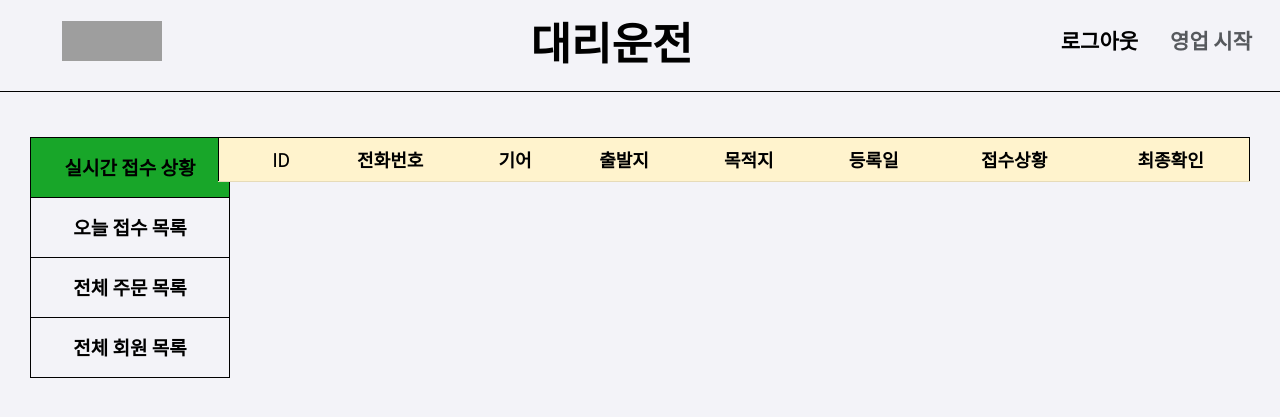
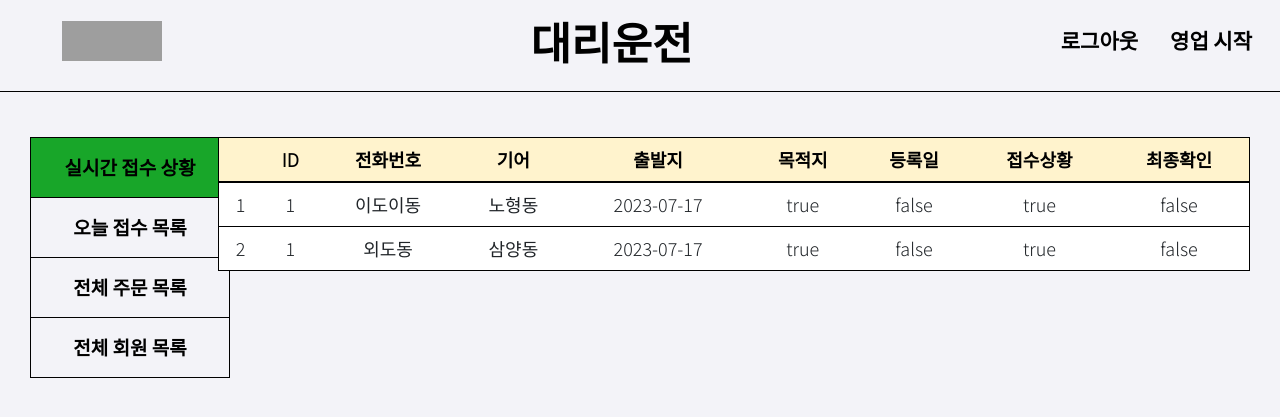
Before and after one commit to ryu-hyus/call_driver_project, a Django app: page /center/realtimeorder/ in a window 1280 px wide. Shown: the top 417 px of the page. Run offline with Django 4.2, Linux system fonts and the light colour scheme; data comes from the database, SQL or seed files in the repository; lists and menus that the app fills with data are empty; grey boxes are pictures that could not be loaded.

Commit message:
order data 데려오기는 성공

```diff
--- a/calldriverapp/templates/center/layout/base.html
+++ b/calldriverapp/templates/center/layout/base.html
@@ -100,7 +100,9 @@
         document.getElementById('tr_customerlist').classList.add('selected')
       }
     }
+
   </script>
+
 
 </head>
 
@@ -115,10 +117,10 @@
         <a class="headermidtext" href="#">대리운전</a>
         <ul class="nav justify-content-end">
           <li class="nav-item">
-            <a class="nav-link" href="#">로그아웃</a>
+            <a class="nav-link" href="#" id="login">로그아웃</a>
           </li>
           <li class="nav-item">
-            <a class="nav-link disabled" href="#">영업 시작</a>
+            <a class="nav-link" href="#" id="startclose">영업 시작</a>
           </li>
         </ul>
       </div>
--- a/calldriverapp/templates/center/realtime_order_template.html
+++ b/calldriverapp/templates/center/realtime_order_template.html
@@ -1,5 +1,6 @@
 <!DOCTYPE html>
 <html lang="en">
+
 <head>
   <meta charset="UTF-8">
   <title>실시간 접수 상황 확인 페이지</title>
@@ -10,17 +11,31 @@
 
   <style>
     /* content*/
-    .content {width: 83%; height: 80%; float: left; color: black; padding-top: 17px;
-    padding-right: 30px; font-size: 18px; font-family: 'Noto Sans KR', sans-serif; }
+    .content {
+      width: 83%;
+      height: 80%;
+      float: left;
+      color: black;
+      padding-top: 17px;
+      padding-right: 30px;
+      font-size: 18px;
+      font-family: 'Noto Sans KR', sans-serif;
+    }
 
-    .table { border: 1.6px solid black; text-align: center; }
+    .table {
+      border: 1.6px solid black;
+      text-align: center;
+    }
 
     /* footer */
-    .basefooter { width: 100%; height: 5%; }
+    .basefooter {
+      width: 100%;
+      height: 5%;
+    }
   </style>
 
 
-  <!-- <script>
+  <script>
     $(function () {
       function getOrderdataList() {
         $.ajax({
@@ -28,15 +43,15 @@
           method: "GET",
         }).done(function (response) {
           console.log(response);
-                const tr_array = response.map(orderdata => $(
+          const tr_array = response.map((orderdata, index) => $(
             `<tr>
-                        <td>${orderdata.index}</td>
-                        <td>${orderdata.customer}</td>
-                        <td>${orderdata.phone_number}</td>
-                        <td>${orderdata.gear_type}</td>
+                        <td>${index+ 1}</td>
+                        <td>${orderdata.customer_id}</td>
                         <td>${orderdata.start_address}</td>
-                        <td>${orderdata.end_address}</a></td>
+                        <td>${orderdata.end_address}</td>
                         <td>${orderdata.operation_day}</td>
+                        <td>${orderdata.order_type}</td>
+                        <td>${orderdata.is_hide}</td>
                         <td>${orderdata.order_type}</td>
                         <td>${orderdata.is_hide}</td>
                     </tr>`
@@ -47,10 +62,13 @@
 
       getOrderdataList();
     });
-  </script> -->
+  </script>
+
+</head>
 
 
-</head>
+<!-- <td>${orderdata.phone_number}</td>
+<td>${orderdata.gear_type}</td> -->
 
 <body>
   <div class="content">
@@ -68,41 +86,7 @@
           <th scope="col">최종확인</th>
         </tr>
       </thead>
-              <tbody class="table-group-divider" id="data_table">
-                <!-- <tr>
-                  <th scope="row">1</th>
-                  <td>djfhd22</td>
-                  <td>01012345678</td>
-                  <td>수동</td>
-                  <td>이도이동</td>
-                  <td>노형동</td>
-                  <td>2023-08-08</td>
-                  <td><a><button type="button" class="btn btn-danger">접수 요청</button></a></td>
-                  <td><button type="button" class="btn btn-dark" disabled>Yes</button></td>
-                </tr>
-                <tr>
-                  <th scope="row">2</th>
-                  <td>Jacob</td>
-                  <td>Thornton010338454</td>
-                  <td>@fat</td>
-                  <td>삼도이동</td>
-                  <td>외도동</td>
-                  <td>2023-08-05</td>
-                  <td><a><button type="button" class="btn btn-primary">접수 요청</button></a></td>
-                  <td><button type="button" class="btn btn-dark" disabled>Yes</button></td>
-                </tr>
-                <tr>
-                  <th scope="row">3</th>
-                  <td>Larry the Bird</td>
-                  <td>Thornton010338454</td>
-                  <td>@twitter</td>
-                  <td>일도이동</td>
-                  <td>삼양동</td>
-                  <td>2023-08-12</td>
-                  <td><a><button type="button" class="btn btn-success">취소 요청</button></a></td>
-                  <td><button type="button" class="btn btn-dark" disabled>Yes</button></td>
-                </tr> -->
-              </tbody>
+      <tbody class="table-group-divider"></tbody>
     </table>
 
   </div>
@@ -110,6 +94,7 @@
 
   <footer class="basefooter"></footer>
 </body>
+
 </html>
 
 <!-- 접수상황 버튼 누르면
```
Also changed, not shown: db.sqlite3. Lines whose indentation alone changed are shown as unchanged.
